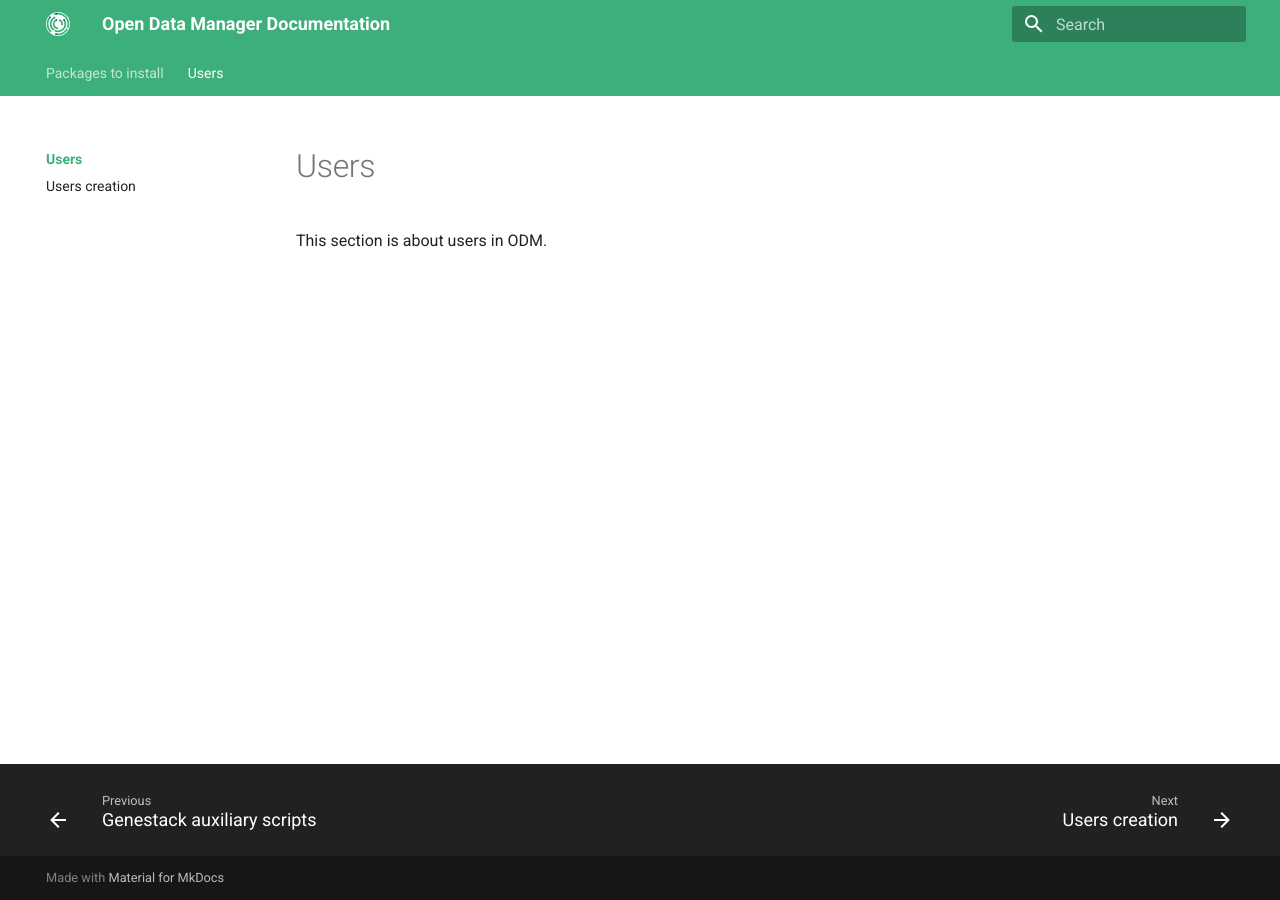
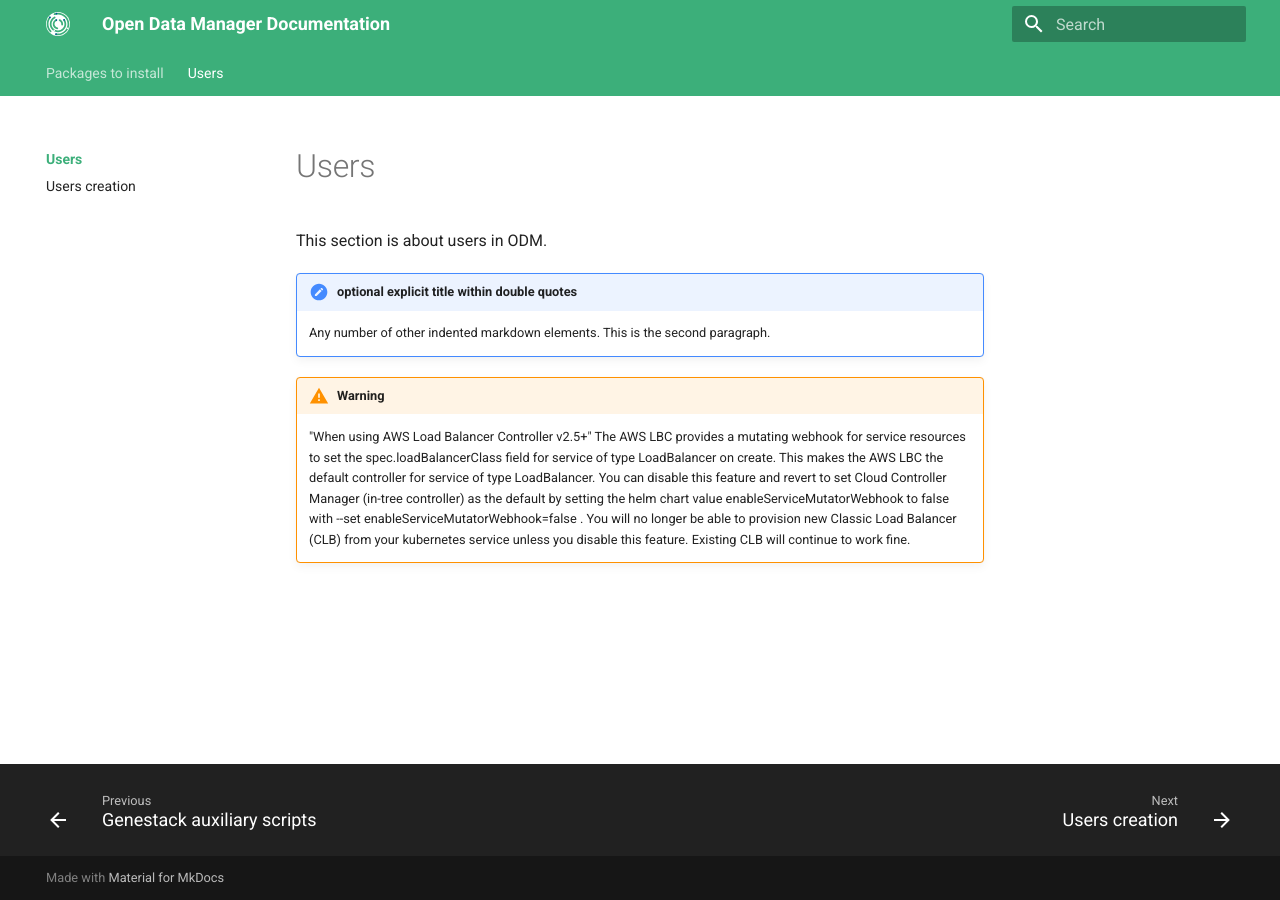
Before and after one commit to mctep/mkdocs-example, an MkDocs documentation site: the page built from docs/users/index.md, in a window 1280 px wide. Built offline with MkDocs 1.6.1 and Material for MkDocs 9.7.7, drawn with Linux system fonts in a browser that asks for light colours; the version menu is left out.

```diff
--- a/docs/users/index.md
+++ b/docs/users/index.md
@@ -1,3 +1,12 @@
 # Users
 
 This section is about users in ODM.
+
+!!! type "optional explicit title within double quotes"
+
+    Any number of other indented markdown elements.
+    This is the second paragraph.
+
+!!!warning
+
+    "When using AWS Load Balancer Controller v2.5+" The AWS LBC provides a mutating webhook for service resources to set the spec.loadBalancerClass field for service of type LoadBalancer on create. This makes the AWS LBC the default controller for service of type LoadBalancer. You can disable this feature and revert to set Cloud Controller Manager (in-tree controller) as the default by setting the helm chart value enableServiceMutatorWebhook to false with --set enableServiceMutatorWebhook=false . You will no longer be able to provision new Classic Load Balancer (CLB) from your kubernetes service unless you disable this feature. Existing CLB will continue to work fine.
--- a/mkdocs.yml
+++ b/mkdocs.yml
@@ -50,6 +50,14 @@ extra:
 extra_css:
   - stylesheets/extra.css
 markdown_extensions:
+  - admonition
+  - attr_list
+  - codehilite
+  - pymdownx.inlinehilite
+  - pymdownx.tasklist:
+      custom_checkbox: true
+  - pymdownx.superfences
+  - pymdownx.tabbed
   - tables
   - md_in_html
   - toc:
```
